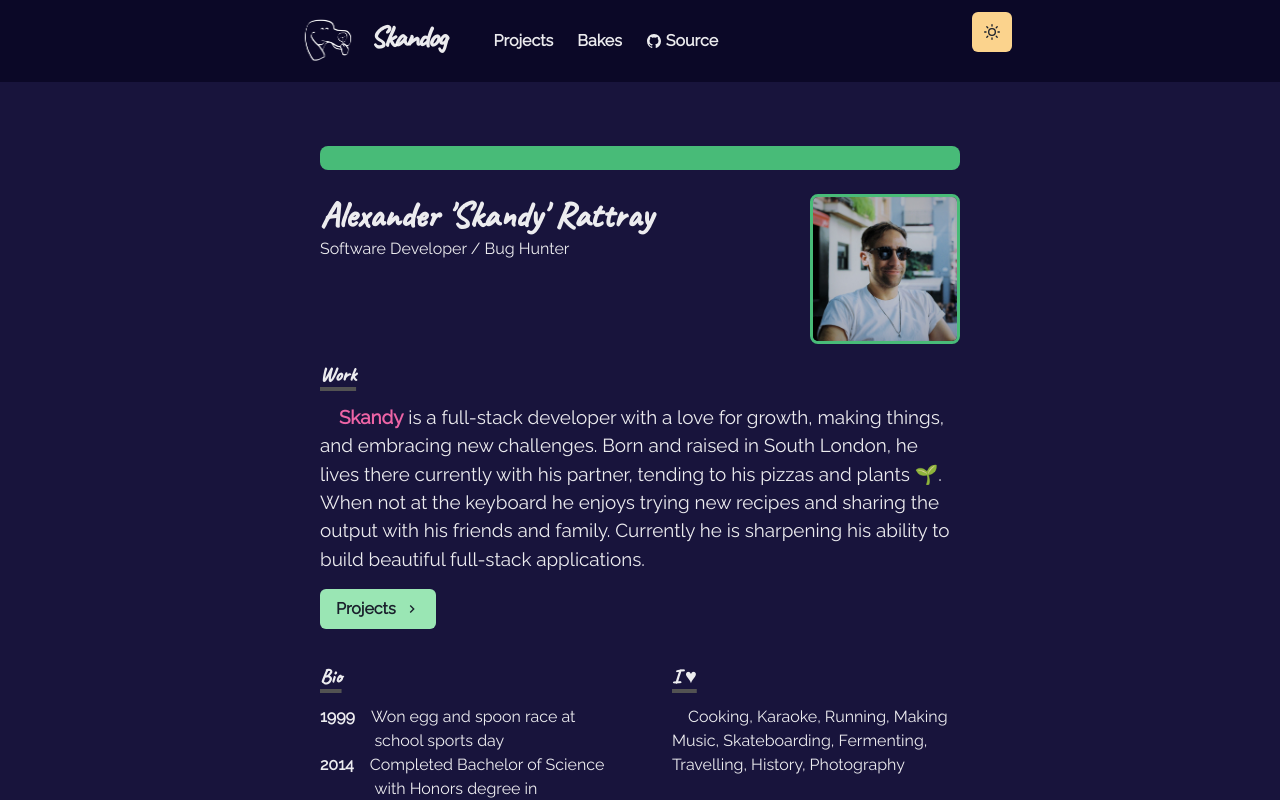
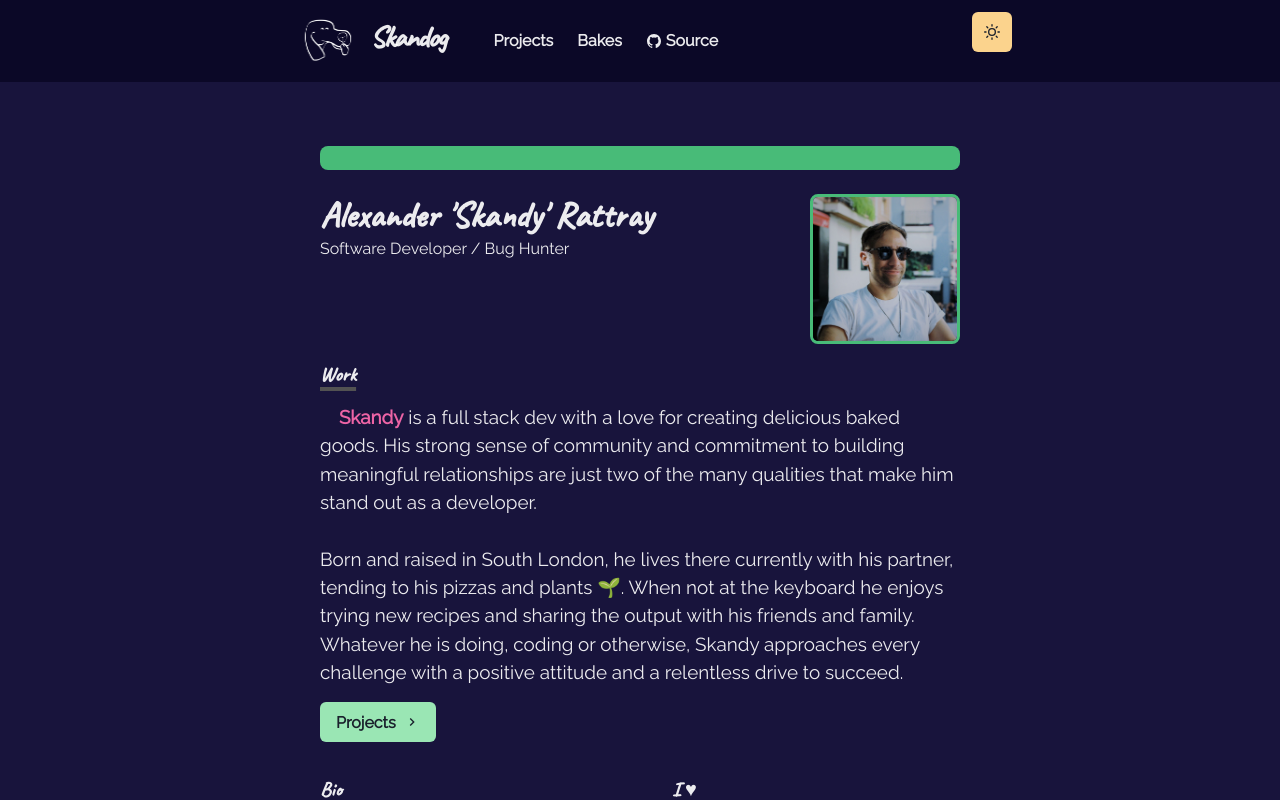
Before and after one commit to skandog/p, a Next.js app: page / in a window 1280 px wide. Shown: the top 800 px of the page. Built offline with nearby package versions, Linux system fonts and the light colour scheme.

Commit message:
updated main bio and some of the interests

```diff
--- a/pages/index.js
+++ b/pages/index.js
@@ -80,12 +80,18 @@ const Page = () => {
             <NextLink href="https://en.wikipedia.org/wiki/Iskandar" passHref>
               <Link target="_blank">Skandy</Link>
             </NextLink>{' '}
-            is a full-stack developer with a love for growth, making things, and
-            embracing new challenges. Born and raised in South London, he lives
-            there currently with his partner, tending to his pizzas and plants
-            🌱. When not at the keyboard he enjoys trying new recipes and
-            sharing the output with his friends and family. Currently he is
-            sharpening his ability to build beautiful full-stack applications.
+            is a full stack dev with a love for creating delicious baked goods.
+            His strong sense of community and commitment to building meaningful
+            relationships are just two of the many qualities that make him stand
+            out as a developer. <br />
+            <br />
+            Born and raised in South London, he lives there currently with his
+            partner, tending to his pizzas and plants 🌱. When not at the
+            keyboard he enjoys trying new recipes and sharing the output with
+            his friends and family. Whatever he is doing, coding or otherwise,
+            Skandy approaches every challenge with a positive attitude and a
+            relentless drive to succeed.
+            <br />
           </Paragraph>
           <Box align="left" my={4}>
             <NextLink href="/projects">
@@ -100,7 +106,7 @@ const Page = () => {
             </NextLink>
           </Box>
         </Section>
-        <SimpleGrid columns={[1, 1, 2]} spacingX={"10%"}>
+        <SimpleGrid columns={[1, 1, 2]} spacingX={'10%'}>
           <Section delay={0.2}>
             <Heading as="h3" variant={'section-title'}>
               Bio
@@ -155,8 +161,8 @@ const Page = () => {
                 I ♥
               </Heading>
               <Paragraph>
-                Cooking, Karaoke, Running, Making Music, Skateboarding,
-                Fermenting, Travelling, History, Photography
+                Cooking, Baking, Fermenting, Bouldering, Running, Making Music, Skateboarding,
+                Karaoke, History, Photography
               </Paragraph>
             </Section>
             <Section delay={0.4}>
```
